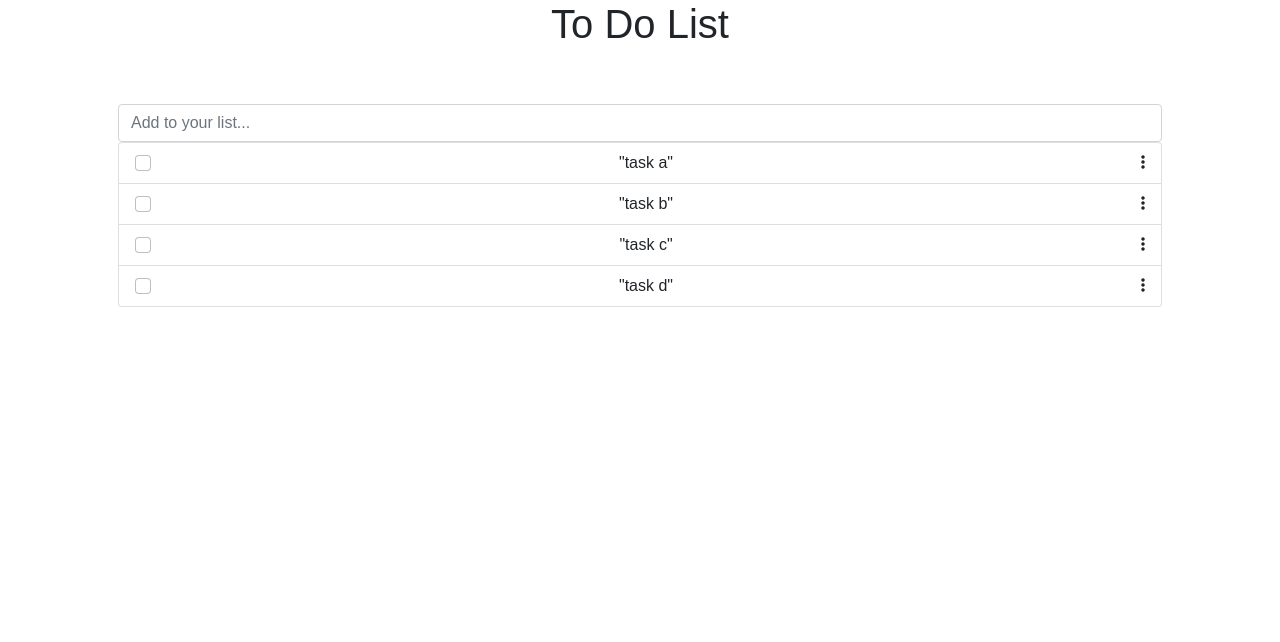
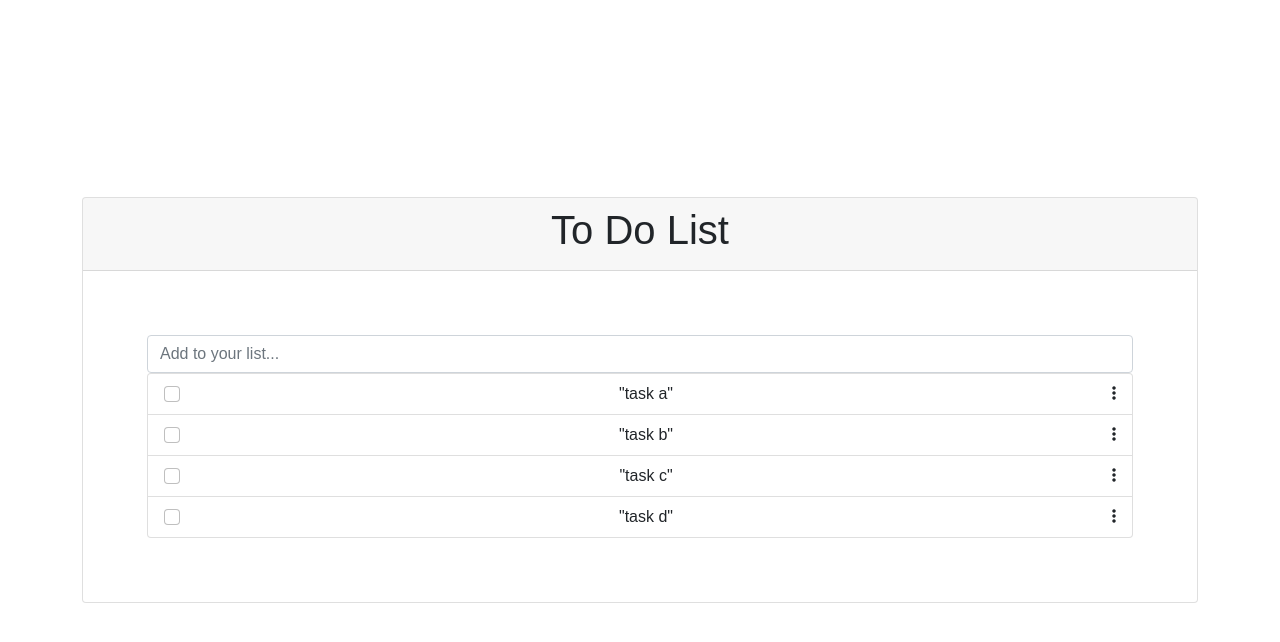
Before and after one commit to afcastaneda223/Todo-list, a website built with webpack: page src/index.html in a window 1280 px wide. Built offline with nearby package versions, Linux system fonts and the light colour scheme.

Commit message:
add card to form

```diff
--- a/src/index.html
+++ b/src/index.html
@@ -9,19 +9,27 @@
 </head>
 
 <body>
+    <div class="container position-absolute top-50 start-50 translate-middle">
+        <div class="card text-center">
+            <div class="card-header">
                 <h1 class="text-center">To Do List</h1>
+            </div>
+            <div class="card-body">
                 <div class="container p-5">
                     <form>
                         <fieldset>
                             <div class="">
-                    <input type="text" id="TextInput" class="form-control" placeholder="Add to your list...">
+                                <input type="text" id="TextInput" class="form-control"
+                                    placeholder="Add to your list...">
                             </div>
                             <ul class="list-group" id="list">
                             </ul>
                         </fieldset>
                     </form>
                 </div>
-
+            </div>
+        </div>
+    </div>
 </body>
 
 </html>
```
Lines whose indentation alone changed are shown as unchanged.
